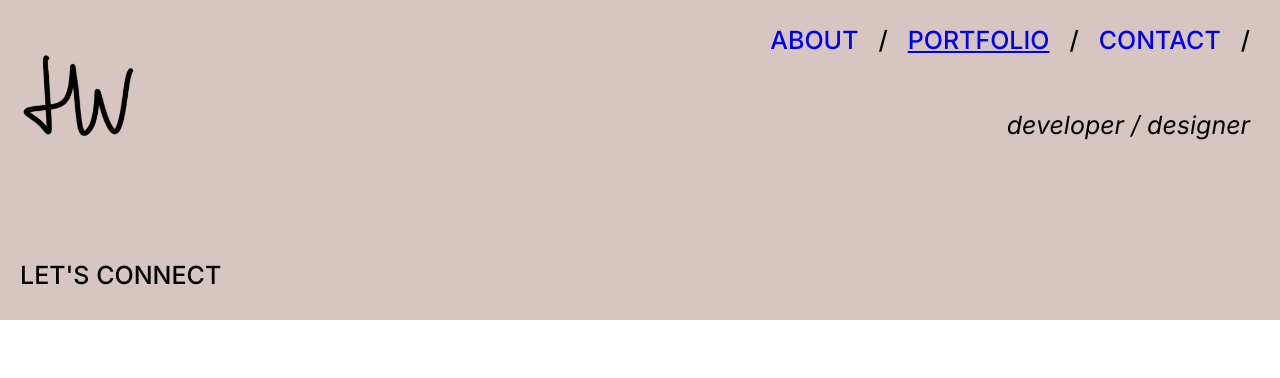
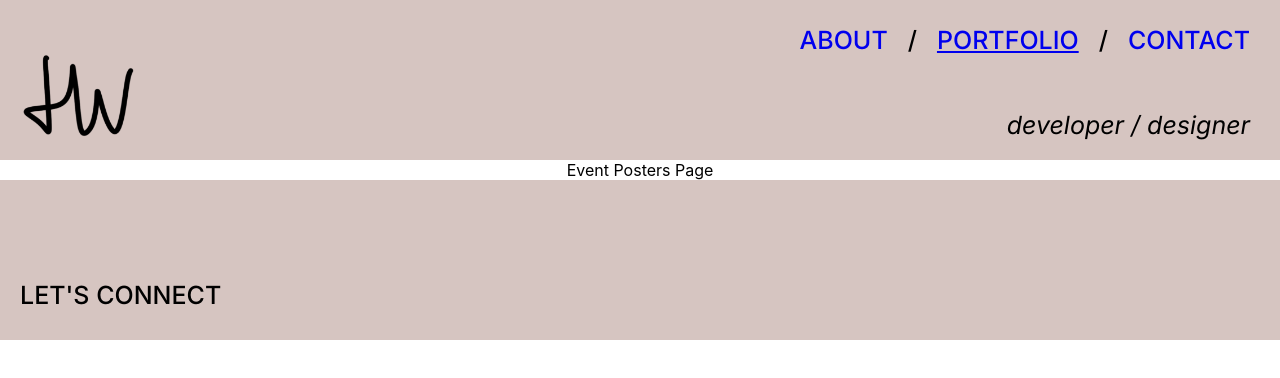
Before and after one commit to hannahw1ll1ams/portfolio, a React (Create React App) app: page /portfolio/eventposters in a window 1280 px wide. Shown: the top 378 px of the page. Built offline with nearby package versions, Linux system fonts and the light colour scheme.

Commit message:
portfolio - added sup pages folder, added nested route

```diff
--- a/src/App.js
+++ b/src/App.js
@@ -5,10 +5,11 @@ import './App.css';
 import Header from './Components/Header';
 import Footer from './Components/Footer';
 
-import PortfolioPage from './Pages/PortfolioPage';
 import ContactPage from './Pages/ContactPage';
 import AboutPage from './Pages/AboutPage';
-import IllustrationsPage from './Pages/Illustrations'
+import PortfolioPage from './Pages/PortfolioPage';
+import IllustrationsPage from './Pages/Sub-pages/Illustrations'
+import EventPostersPage from "./Pages/Sub-pages/Event-posters"
 
 //fonts
 import './fonts/Inter-Black.woff'
@@ -18,7 +19,6 @@ import './fonts/Inter-Medium.woff2'
 import './fonts/Inter-Regular.woff'
 
 function App() {
-
   return (
       <div className="App">
         <header className="App-header">
@@ -27,8 +27,13 @@ function App() {
 
         <Routes>
           <Route path="/about" exact element={<AboutPage />} />
-          <Route path="/portfolio" exact element={<PortfolioPage />} />
-          <Route path="/portfolio/illustrations" exact element={<IllustrationsPage />} />
+
+          <Route path='/portfolio'>
+            <Route index element={ <PortfolioPage /> }/>
+            <Route path='/portfolio/illustrations' element={ <IllustrationsPage /> }/>
+            <Route path="/portfolio/eventposters" exact element={<EventPostersPage />} />
+         </Route>
+
           <Route path="/contact" exact element={<ContactPage />} />
         </Routes>
 
--- a/src/Components/Header.js
+++ b/src/Components/Header.js
@@ -25,7 +25,6 @@ export default function Header() {
             <Link to='/portfolio'><li><button className={`${isPageSelected[1] ? "selected" : ""}`} onClick={() => handleOnClick(1)}>PORTFOLIO</button></li></Link>
             <li><p>/</p></li>
             <Link to='/contact'><li><button className={`${isPageSelected[2] ? "selected" : ""}`} onClick={() => handleOnClick(2)}>CONTACT</button></li></Link>
-            <li><p>/</p></li>
             </ul>
             <p className="title">developer / designer</p>
           </div>
--- /dev/null
+++ b/src/Pages/Sub-pages/Event-posters.js
@@ -0,0 +1,7 @@
+import React from "react";
+
+export default function EventPostersPage() {
+    return (
+       <p>Event Posters Page</p>
+    );
+}
```
Also changed, not shown: src/Pages/Sub-pages/Illustrations.js (renamed from src/Pages/Illustrations.js).
